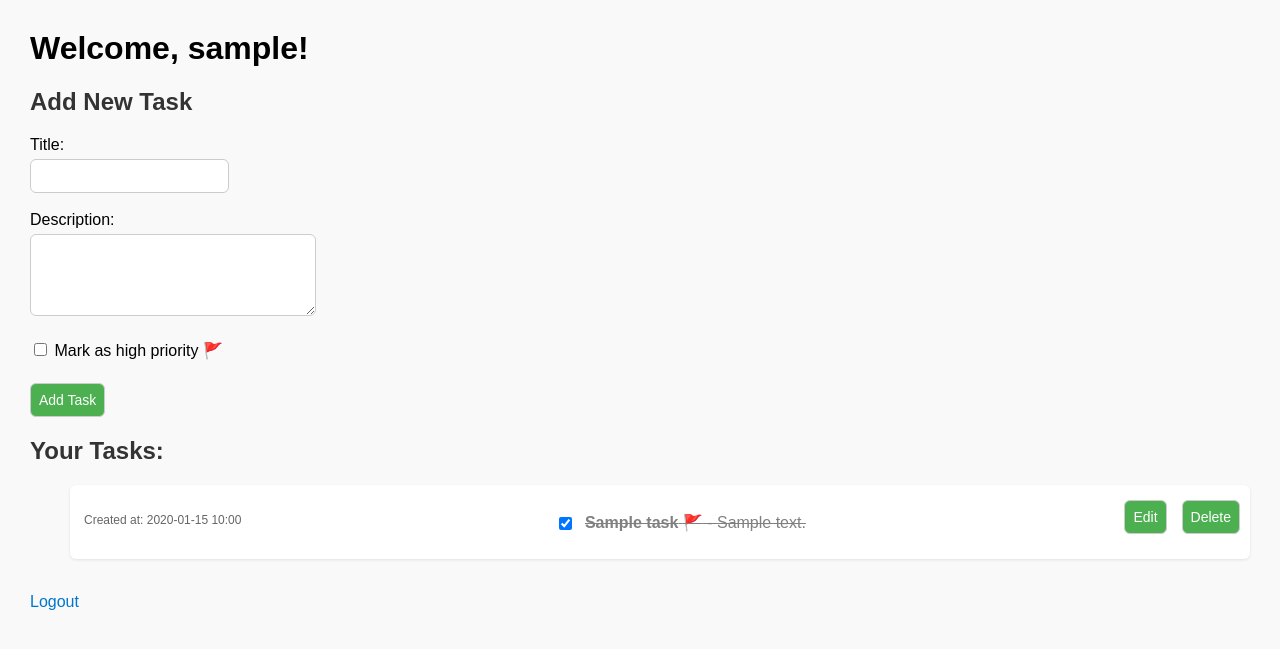
After one commit to yuval-yakuti/task-management, a Flask app: page /tasks in a window 1280 px wide. The commit adds this page. Shown: the top 649 px of the page. Run offline with Flask 3, Linux system fonts and the light colour scheme; the visitor is signed in with stand-in values (Sample User, id 1); a database or web service that is not in the repository returns one stand-in record (values such as "Sample title").

Commit message:
Add task priority option, update templates and styles

```diff
--- a/app.py
+++ b/app.py
@@ -1,8 +1,10 @@
 # --- Import required libraries ---
-from flask import Flask, request, jsonify, render_template, session
+from flask import Flask, request, jsonify, render_template, session, redirect
 import os
+from bson.objectid import ObjectId
 from dotenv import load_dotenv
 from pymongo import MongoClient
+from datetime import datetime
 from werkzeug.security import generate_password_hash, check_password_hash
 
 # --- Load environment variables from .env file ---
@@ -85,6 +87,31 @@ def login():
 def show_register_form():
     return render_template('register_form.html')
 
+# --- Route for handling registration form submission ---
+@app.route('/register_form', methods=['POST'])
+def process_register_form():
+    username = request.form.get('username')
+    password = request.form.get('password')
+
+    if not username or not password:
+        return "Missing fields", 400
+
+    users_collection = db['users']
+    existing_user = users_collection.find_one({'username': username})
+    if existing_user:
+        return "Username already exists", 409
+
+    hashed_password = generate_password_hash(password)
+    users_collection.insert_one({
+        'username': username,
+        'password': hashed_password
+    })
+
+    return """
+        <h3>🎉 User registered successfully!</h3>
+        <p><a href='/login_form'>Click here to login</a></p>
+    """, 201
+
 # --- Route for showing the login form (HTML) ---
 @app.route('/login_form', methods=['GET'])
 def show_login_form():
@@ -110,7 +137,7 @@ def process_login_form():
 
     # Save the logged-in user in the session
     session['username'] = username
-    return f"Welcome, {username}!<br><a href='/logout'>Log out</a>"
+    return redirect('/tasks')
 
 # --- Route for logging out the user ---
 @app.route('/logout')
@@ -118,30 +145,142 @@ def logout():
     session.pop('username', None)
     return "Logged out!<br><a href='/login_form'>Login again</a>"
 
-# --- Route for handling registration form submission ---
-@app.route('/register_form', methods=['POST'])
-def process_register_form():
-    username = request.form.get('username')
-    password = request.form.get('password')
+@app.route('/tasks', methods=['GET'])
+def show_tasks():
+    # Check if user is logged in
+    if 'username' not in session:
+        return "You must be logged in to view your tasks.<br><a href='/login_form'>Login</a>", 401
 
-    # Check for missing fields
-    if not username or not password:
-        return "Missing fields", 400
+    username = session['username']
+    tasks_collection = db['tasks']
 
-    # Check if user already exists
-    users_collection = db['users']
-    existing_user = users_collection.find_one({'username': username})
-    if existing_user:
-        return "Username already exists", 409
+    # Fetch only tasks that belong to the current user
+    user_tasks = list(
+    tasks_collection.find({'username': username})
+    .sort([('completed', 1), ('created_at', 1)]))
 
-    # Hash password and insert new user
-    hashed_password = generate_password_hash(password)
-    users_collection.insert_one({
-        'username': username,
-        'password': hashed_password
+    # Render the task page with the username and their tasks
+    return render_template('tasks.html', username=username, tasks=user_tasks)
+
+# --- Route for displaying the task creation form ---
+@app.route('/add_task', methods=['GET'])
+def show_add_task_form():
+    if 'username' not in session:
+        return "You must be logged in to add a task.", 401
+    return render_template('add_task.html')
+
+# --- Route for handling the task submission ---
+@app.route('/add_task', methods=['POST'])
+def add_task():
+    if 'username' not in session:
+        return "You must be logged in to add a task.", 401
+
+    title = request.form.get('title')
+    description = request.form.get('description')
+    priority = request.form.get('priority') == 'on'
+
+    if not title:
+        return "Title is required.", 400
+
+    tasks_collection = db['tasks']
+    tasks_collection.insert_one({
+    'username': session['username'],
+    'title': title,
+    'description': description,
+    'completed': False,
+    'priority': priority,
+    'created_at': datetime.utcnow()
     })
 
-    return "User registered successfully!<br><a href='/register_form'>Go back</a>", 201
+    # Redirect to task list after successful addition
+    return redirect('/tasks')
+
+# --- Route for deleting a task by its ID ---
+@app.route('/delete_task/<task_id>', methods=['POST'])
+def delete_task(task_id):
+    # Make sure the user is logged in
+    if 'username' not in session:
+        return "You must be logged in to delete a task.", 401
+
+    tasks_collection = db['tasks']
+
+    # Delete the task only if it belongs to the logged-in user
+    tasks_collection.delete_one({
+        '_id': ObjectId(task_id),
+        'username': session['username']
+    })
+
+    # Redirect back to the task list
+    return redirect('/tasks')
+
+# --- Route for showing the edit form for a specific task ---
+@app.route('/edit_task/<task_id>', methods=['GET'])
+def show_edit_task_form(task_id):
+    if 'username' not in session:
+        return "You must be logged in to edit a task.", 401
+
+    tasks_collection = db['tasks']
+    task = tasks_collection.find_one({
+        '_id': ObjectId(task_id),
+        'username': session['username']
+    })
+
+    if not task:
+        return "Task not found or access denied.", 404
+
+    return render_template('edit_task.html', task=task)
+
+# --- Route for handling the task update ---
+@app.route('/edit_task/<task_id>', methods=['POST'])
+def update_task(task_id):
+    if 'username' not in session:
+        return "You must be logged in to update a task.", 401
+
+    title = request.form.get('title')
+    description = request.form.get('description')
+    completed = request.form.get('completed') == 'on'
+    priority = request.form.get('priority') == 'on'
+
+    if not title:
+        return "Title is required.", 400
+
+    tasks_collection = db['tasks']
+    result = tasks_collection.update_one(
+        {'_id': ObjectId(task_id), 'username': session['username']},
+        {'$set': {
+            'title': title,
+            'description': description,
+            'completed': completed,
+            'priority': priority
+        }}
+    )
+
+    if result.matched_count == 0:
+        return "Task not found or access denied.", 404
+
+    return redirect('/tasks')
+
+# --- Route for updating the "completed" status of a task ---
+@app.route('/update_task_status/<task_id>', methods=['POST'])
+def update_task_status(task_id):
+    # Make sure the user is logged in
+    if 'username' not in session:
+        return jsonify({'error': 'Unauthorized'}), 401
+
+    # Get JSON data sent from the client
+    data = request.get_json()
+    completed = data.get('completed', False)
+
+    tasks_collection = db['tasks']
+
+    # Update the "completed" field of the task if it belongs to the current user
+    tasks_collection.update_one(
+        {'_id': ObjectId(task_id), 'username': session['username']},
+        {'$set': {'completed': completed}}
+    )
+
+    # Return a success message as JSON
+    return jsonify({'message': 'Task status updated'}), 200
 
 # --- Run the app in development mode ---
 if __name__ == '__main__':
--- /dev/null
+++ b/static/style.css
@@ -0,0 +1,111 @@
+body {
+    font-family: Arial, sans-serif;
+    margin: 30px;
+    background-color: #f9f9f9;
+}
+
+h2 {
+    color: #333;
+}
+
+form {
+    margin-bottom: 15px;
+}
+
+input, textarea, button {
+    padding: 8px;
+    margin-top: 5px;
+    border: 1px solid #ccc;
+    border-radius: 6px;
+    font-size: 14px;
+}
+
+button {
+    background-color: #4CAF50;
+    color: white;
+    cursor: pointer;
+}
+
+button:hover {
+    background-color: #45a049;
+}
+
+a {
+    text-decoration: none;
+    color: #0077cc;
+}
+
+a:hover {
+    text-decoration: underline;
+}
+
+li {
+    margin-bottom: 10px;
+    background-color: #fff;
+    padding: 10px;
+    border-radius: 6px;
+    box-shadow: 0 1px 3px rgba(0,0,0,0.1);
+}
+
+.task-text.completed {
+    text-decoration: line-through;
+    color: gray;
+}
+
+.task-item {
+    display: flex;
+    justify-content: space-between;
+    align-items: center;
+    margin-bottom: 10px;
+    background-color: #fff;
+    padding: 10px;
+    border-radius: 6px;
+    box-shadow: 0 1px 3px rgba(0,0,0,0.1);
+}
+
+.task-left {
+    display: flex;
+    align-items: center;
+    gap: 10px;
+}
+
+.task-actions button {
+    margin-left: 5px;
+}
+
+.task-actions {
+    display: flex;
+    gap: 10px;
+}
+
+.task-row {
+    display: flex;
+    align-items: center;
+    justify-content: space-between;
+    margin-bottom: 10px;
+}
+
+.task-box {
+    flex: 1;
+    background-color: #fff;
+    padding: 10px;
+    border-radius: 6px;
+    box-shadow: 0 1px 3px rgba(0,0,0,0.1);
+    display: flex;
+    align-items: center;
+    gap: 10px;
+}
+
+.task-buttons {
+    display: flex;
+    flex-direction: row;
+    gap: 5px;
+    margin-left: 10px;
+}
+
+.task-date {
+    font-size: 12px;
+    color: #666;
+    margin-left: 4px;
+    margin-bottom: 4px;
+}
--- a/templates/auth_options.html
+++ b/templates/auth_options.html
@@ -3,6 +3,7 @@
 <head>
     <meta charset="UTF-8">
     <title>Welcome to Voltify</title>
+    <link rel="stylesheet" href="{{ url_for('static', filename='style.css') }}">
 </head>
 <body>
     <h1>Welcome to Voltify</h1>
--- /dev/null
+++ b/templates/tasks.html
@@ -0,0 +1,93 @@
+<!DOCTYPE html>
+<html>
+<head>
+    <meta charset="UTF-8">
+    <title>Your Tasks</title>
+    <link rel="stylesheet" href="{{ url_for('static', filename='style.css') }}">
+</head>
+<body>
+    <h1>Welcome, {{ username }}!</h1>
+
+    <h2>Add New Task</h2>
+    <form action="/add_task" method="POST">
+        <label>Title:</label><br>
+        <input type="text" name="title" required><br><br>
+
+        <label>Description:</label><br>
+        <textarea name="description" rows="4" cols="30"></textarea><br><br>
+
+        <label>
+            <input type="checkbox" name="priority">
+            Mark as high priority 🚩
+        </label><br><br>
+
+        <button type="submit">Add Task</button>
+    </form>
+
+    <h2>Your Tasks:</h2>
+    <ul>
+        {% for task in tasks %}
+    <li class="task-item">
+
+        {% if task.created_at %}
+        <div class="task-date">
+            Created at: {{ task.created_at.strftime('%Y-%m-%d %H:%M') }}
+        </div>
+        {% endif %}
+
+        <div class="task-left">
+            <input type="checkbox" onchange="updateStatus(this)" data-task-id="{{ task['_id'] }}" {% if task.get('completed') %}checked{% endif %}>
+            <span class="task-text {% if task.get('completed') %}completed{% endif %}">
+                <strong>{{ task['title'] }}</strong>
+                {% if task.get('priority') %}
+                    <span style="color: red;">🚩</span>
+                {% endif %}
+                 - {{ task['description'] }}
+
+            </span>
+        </div>
+
+        <div class="task-actions">
+            <form action="/edit_task/{{ task['_id'] }}" method="GET">
+                <button type="submit">Edit</button>
+            </form>
+            <form action="/delete_task/{{ task['_id'] }}" method="POST" onsubmit="return confirm('Are you sure you want to delete this task?');">
+                <button type="submit">Delete</button>
+            </form>
+        </div>
+    </li>
+    {% else %}
+    <li>No tasks yet.</li>
+    {% endfor %}
+    </ul>
+
+    <br><a href="/logout">Logout</a>
+    <script>
+        function updateStatus(checkbox) {
+            const taskId = checkbox.getAttribute('data-task-id');
+            const completed = checkbox.checked;
+
+            // Toggle the visual strikethrough on the task text
+            const text = checkbox.nextElementSibling;
+            if (completed) {
+                text.classList.add('completed');
+            } else {
+                text.classList.remove('completed');
+            }
+
+            // Send the update to the backend using fetch
+            fetch(`/update_task_status/${taskId}`, {
+                method: 'POST',
+                headers: {
+                    'Content-Type': 'application/json'
+                },
+                body: JSON.stringify({ completed: completed })
+            }).then(response => {
+                if (!response.ok) {
+                    alert("Failed to update task status.");
+                }
+            });
+        }
+        </script>
+</body>
+</html>
```
Also changed, not shown: templates/add_task.html (added, +27 -0 lines), templates/edit_task.html (added, +32 -0 lines), templates/login_form.html (+13 -1 lines), templates/register_form.html (+13 -1 lines), 1 other file.
